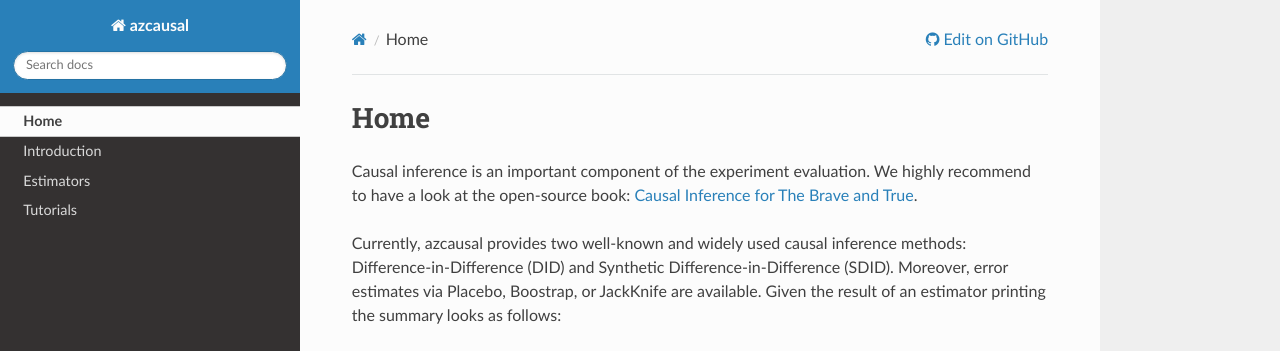
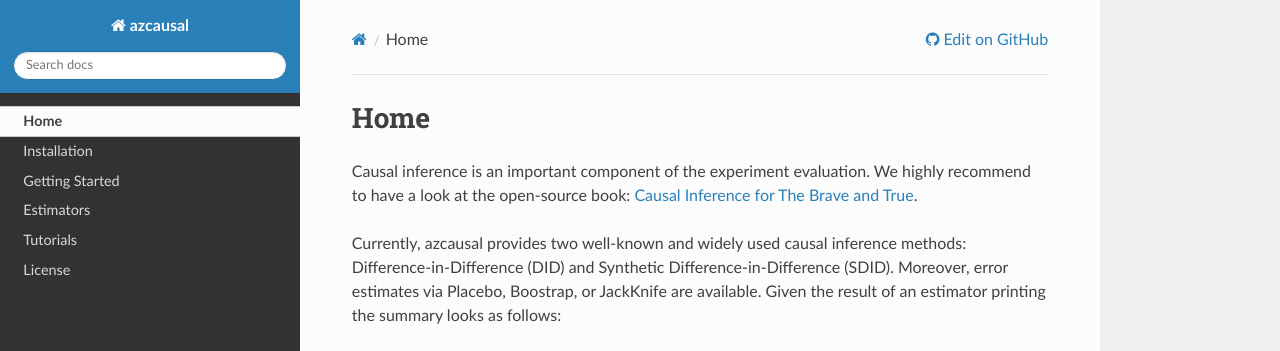
Before and after one commit to amazon-science/azcausal, a Sphinx documentation site: the page built from docs/source/index.rst, in a window 1280 px wide. Shown: the top 351 px of the page. Built offline with Sphinx 7.4.7 and the Read the Docs theme 2.0.0, drawn with Linux system fonts in a browser that asks for light colours.

Commit message:
Update Github Pages

```diff
--- a/docs/source/index.rst
+++ b/docs/source/index.rst
@@ -8,9 +8,11 @@
    :hidden:
 
    self
-   introduction/introduction
+   installation
+   getting_started
    estimators/estimators
    tutorials/tutorials
+   license
 
 
 
```
Also changed, not shown: docs/source/estimators/did.ipynb, docs/source/estimators/estimators.ipynb, docs/source/estimators/sdid.ipynb, docs/source/getting_started.ipynb, docs/source/installation.ipynb (renamed from docs/source/introduction/installation.ipynb), docs/source/introduction/introduction.ipynb (deleted), docs/source/license.rst (renamed from docs/source/introduction/license.rst), docs/source/tutorials/tutorials.ipynb.
